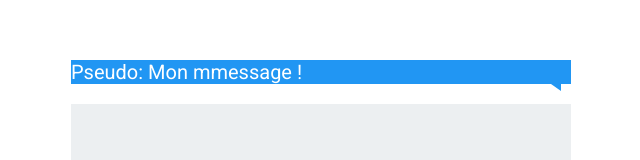
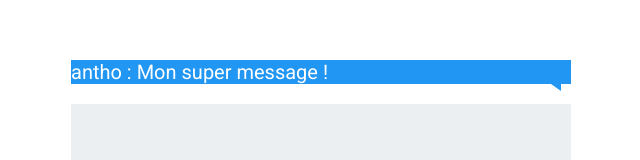
Before and after one commit to Christiansinj/chatBox, a React (Create React App) app: page / in a window 1280 px wide. Shown: the part 444-604 px from the top of the page, without its empty margins (319-959 px from the left). Built offline with nearby package versions, Linux system fonts and the light colour scheme.

Commit message:
create and use du selecteur pseudo

```diff
--- a/src/components/App.js
+++ b/src/components/App.js
@@ -8,7 +8,7 @@ class App extends React.Component {
             <div className="box">
                 <div>
                     <div className="messages">
-                        <Message />
+                        <Message pseudo="antho"/>
                     </div>
                     <Formulaire />
                 </div>
--- a/src/components/Message.js
+++ b/src/components/Message.js
@@ -4,7 +4,7 @@ class Message extends React.Component {
     render() {
         return(
           <p className="user-message">
-          Pseudo: Mon mmessage !
+          {this.props.pseudo} : Mon super message !
           </p>
         )
     }
```
Also changed, not shown: 1 other file (tests, documents, lock files or other folders).
